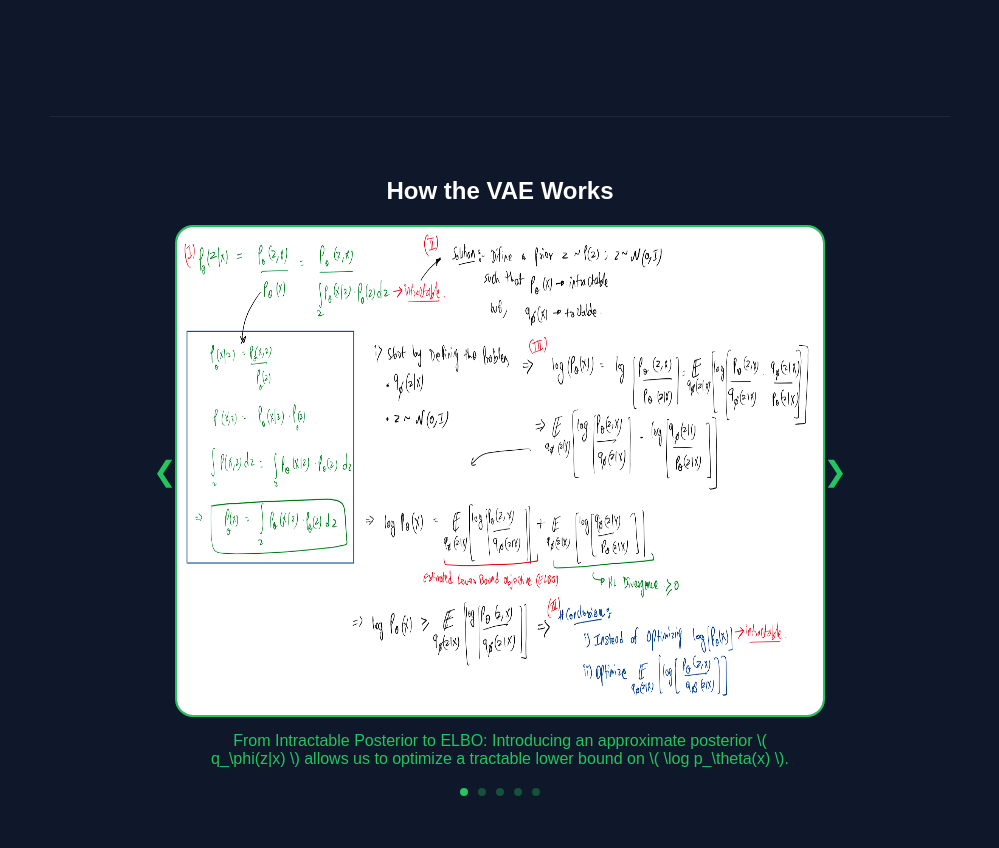
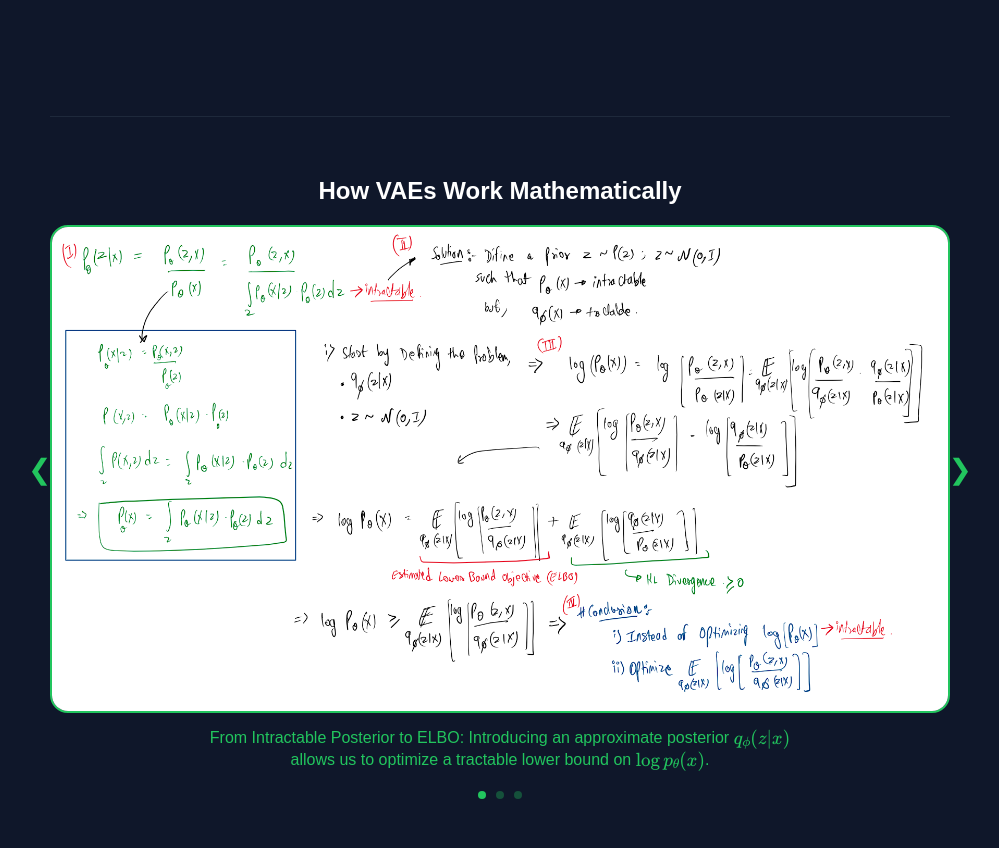
Before and after one commit to Himanshu7921/scratch-variational-autoencoder, a Flask app: page / in a window 1280 px wide. Shown: the part 244-1092 px from the top of the page, without its empty margins (140-1139 px from the left). Before the commit the page ends 1040 px from the top, so only its background shows below. Run offline with Flask 3, Linux system fonts and the light colour scheme.

Commit message:
feat(index.html): add modal image viewer and MathJax support for VAE explanation section

```diff
--- a/src/templates/index.html
+++ b/src/templates/index.html
@@ -3,7 +3,10 @@
 <html lang="en">
 
 <head>
+
 <meta charset="UTF-8">
+<meta name="viewport" content="width=device-width, initial-scale=1.0">
+
 <title>VAE Digit Generator</title>
 
 <style>
@@ -14,7 +17,7 @@ body{
     color:white;
     text-align:center;
     margin:0;
-    padding:40px;
+    padding:40px 20px;
 }
 
 h1{
@@ -42,28 +45,30 @@ button:hover{
     background:#2563eb;
 }
 
+.container{
+    max-width:900px;
+    margin:auto;
+    padding:0 15px;
+}
+
+/* ---------- DIGIT GALLERY ---------- */
+
 #gallery{
     margin-top:40px;
     display:grid;
-    grid-template-columns:repeat(10,70px);
+    grid-template-columns:repeat(auto-fit, minmax(60px,1fr));
     justify-content:center;
     gap:12px;
 }
 
 #gallery img{
-    width:70px;
+    width:100%;
+    max-width:70px;
     background:black;
     border-radius:4px;
 }
 
-.container{
-    max-width:900px;
-    margin:auto;
-}
-
-.vae-demo h2{
-    margin-bottom:20px;
-}
+/* ---------- VAE EXPLANATION SECTION ---------- */
 
 .vae-demo{
     margin-top:80px;
@@ -71,9 +76,16 @@ button:hover{
     border-top:1px solid #1e293b;
 }
 
+.vae-demo h2{
+    margin-bottom:20px;
+}
+
+/* ---------- CAROUSEL ---------- */
+
 .carousel-container{
     position:relative;
-    width:650px;
+    width:100%;
+    max-width:1000px;
     margin:auto;
 }
 
@@ -86,12 +98,17 @@ button:hover{
 .carousel-track{
     display:flex;
     transition:transform 0.5s ease;
+    image-rendering: crisp-edges;
 }
 
 .carousel-track img{
-    width:650px;
+    width:100%;
+    max-width:900px;
+    height:auto;
     flex-shrink:0;
 }
+
+/* ---------- NAVIGATION ARROWS ---------- */
 
 .nav{
     position:absolute;
@@ -106,6 +123,8 @@ button:hover{
 
 .prev{ left:-50px }
 .next{ right:-50px }
+
+/* ---------- DOTS ---------- */
 
 .dots{
     margin-top:15px;
@@ -124,6 +143,8 @@ button:hover{
     background:#22c55e;
 }
 
+/* ---------- CAPTION ---------- */
+
 .caption{
     margin-top:15px;
     color:#22c55e;
@@ -131,6 +152,24 @@ button:hover{
     max-width:600px;
     margin-left:auto;
     margin-right:auto;
+}
+
+/* ---------- MOBILE OPTIMIZATION ---------- */
+
+@media (max-width:600px){
+
+    h1{
+        font-size:30px;
+    }
+
+    button{
+        font-size:14px;
+        padding:10px 20px;
+    }
+
+    .prev{ left:10px }
+    .next{ right:10px }
+
 }
 
 </style>
@@ -151,24 +190,25 @@ Click the button to generate new handwritten digits from the model's latent spac
 <button onclick="generateImage()">Generate Digits</button>
 
 <div id="gallery"></div>
+
 <section class="vae-demo">
 
-<h2>How the VAE Works</h2>
+<h2>How VAEs Work Mathematically</h2>
 
 <div class="carousel-container">
 
 <button class="nav prev">❮</button>
 
 <div class="carousel">
-    <div class="carousel-track">
 
-        <img src="/static/notes/note1.png">
-        <img src="/static/notes/note2.png">
-        <img src="/static/notes/note3.png">
-        <img src="/static/notes/note4.png">
-        <img src="/static/notes/note5.png">
+<div class="carousel-track">
 
-    </div>
+<img src="/static/notes/note1.png">
+<img src="/static/notes/note2.png">
+<img src="/static/notes/note3.png">
+
+</div>
+
 </div>
 
 <button class="nav next">❯</button>
@@ -181,10 +221,10 @@ Click the button to generate new handwritten digits from the model's latent spac
 
 </section>
 
-
 </div>
 
 <script defer src="{{ url_for('static', filename='script.js') }}"></script>
+<script src="https://cdn.jsdelivr.net/npm/mathjax@3/es5/tex-mml-chtml.js"></script>
 
 </body>
 </html>
```
